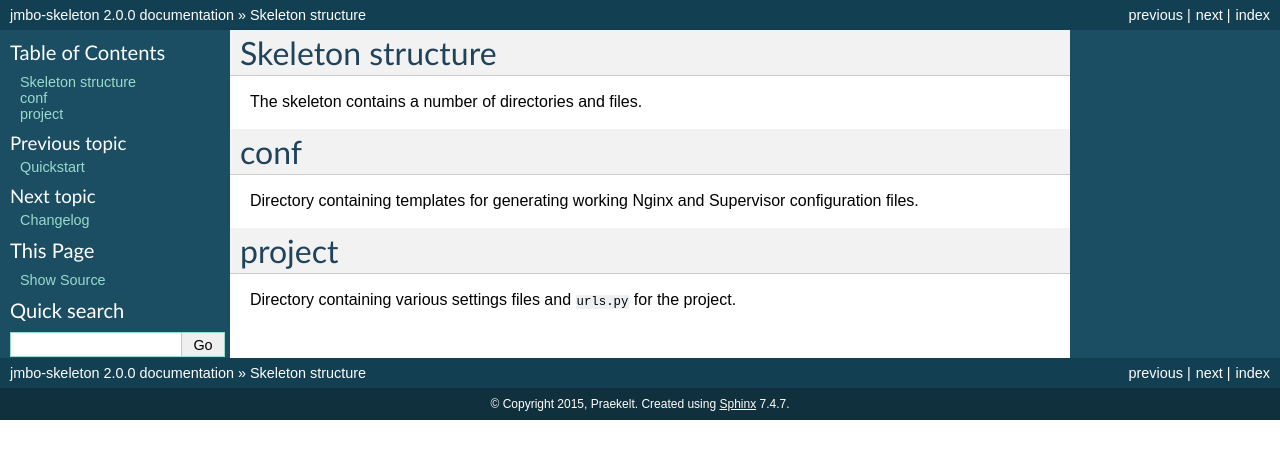
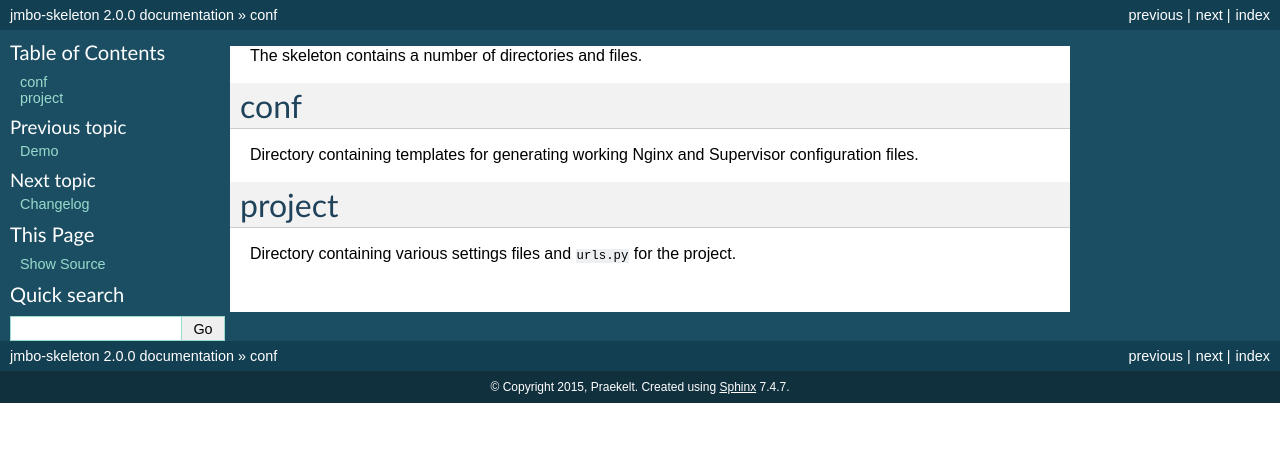
Before and after one commit to praekelt/jmbo-skeleton, a Sphinx documentation site: the page built from docs/structure.rst, in a window 1280 px wide. Shown: the top 459 px of the page. Built offline with Sphinx 7.4.7, drawn with Linux system fonts in a browser that asks for light colours.

Commit message:
Docs checkpoint

```diff
--- a/docs/index.rst
+++ b/docs/index.rst
@@ -8,8 +8,8 @@ This documentation covers version |version| of |jmbo-skeleton|.
 .. note::
     |jmbo-skeleton| |version| requires Django 1.6. More on :ref:`versions`.
 
-Installation
-------------
+Quickstart
+----------
 
 .. toctree::
    :maxdepth: 1
--- a/docs/quickstart.rst
+++ b/docs/quickstart.rst
@@ -1,6 +1,3 @@
-Quickstart
-==========
-
 Demo
 ----
 
--- a/docs/structure.rst
+++ b/docs/structure.rst
@@ -1,6 +1,3 @@
-Skeleton structure
-------------------
-
 The skeleton contains a number of directories and files.
 
 conf
```
